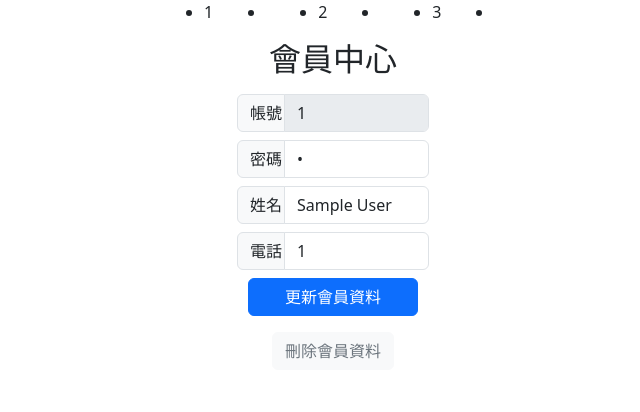
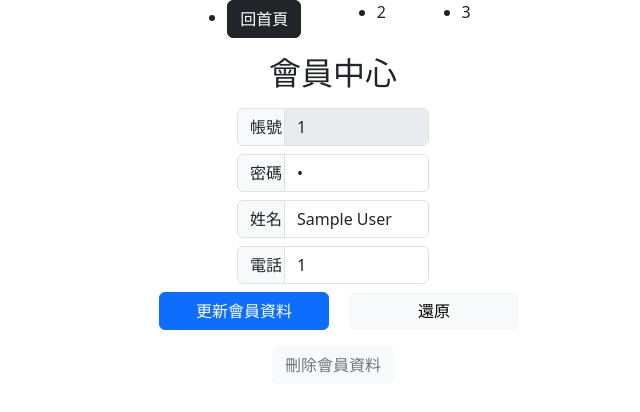
Before and after one commit to HannaWang003/Program_db, a PHP site: page /member.php in a window 1280 px wide. Shown: the top 412 px of the page, without its empty margins (307-947 px from the left). Run offline with PHP 8.4, Linux system fonts and the light colour scheme; the visitor is signed in with stand-in values (Sample User, id 1).

Commit message:
refactor:member

```diff
--- a/p20231113_01/member.php
+++ b/p20231113_01/member.php
@@ -23,18 +23,28 @@ if(isset($_SESSION['user'])){
         <div class="nav-item col-4"></div>
         <div class="nav-item col-4">
             <ul class="d-flex justify-content-evenly">
-                <li>1
-                <li>
+                <li><a class="btn btn-dark" href="./index.php">回首頁</a>
+                </li>
                 <li>2
-                <li>
+                </li>
                 <li>3
-                <li>
+                </li>
             </ul>
         </div>
     </header>
     <div class="container m-auto w-75">
         <div class="row">
             <h2 class="text-center col-12">會員中心</h2>
+            <?php
+if(isset($_SESSION['msg'])){
+    echo "<div class='alert alert-warning text-center col-12 m-auto'>";
+    echo $_SESSION['msg'];
+    unset($_SESSION['msg']);
+    echo "</div>";
+}
+
+?>
+
             <div class="col-12 row justify-content-center w-50 m-auto">
                 <form action="member_update.php" method="post">
                     <div class="container row w-50 m-auto input-group my-2">
@@ -57,10 +67,11 @@ if(isset($_SESSION['user'])){
                     </div>
                     <div class="container row m-auto justify-content-center">
                         <input class="col-5 mx-3 btn btn-primary" type="submit" value="更新會員資料">
+                        <input class="col-5 mx-1 btn btn-light" type="reset" value="還原">
                     </div>
                 </form>
-                <a class="col-5 mx-3 m-3 text-center" href="./delete.php"><button
-                        class="btn btn-light text-secondary">刪除會員資料</button></a>
+                <a class="col-5 mx-3 m-3 text-center"><button class="btn btn-light text-secondary"
+                        onclick="location.href='delete.php'">刪除會員資料</button></a>
             </div>
         </div>
     </div>
```
Also changed, not shown: p20231113_01/member_update.php (+7 -2 lines).
